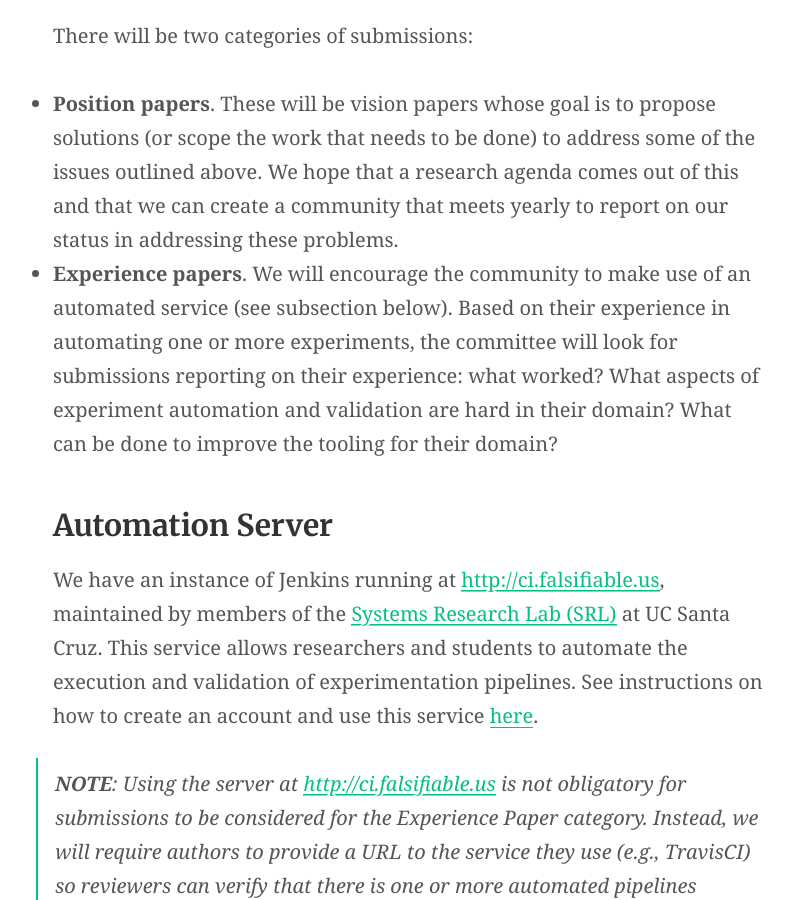
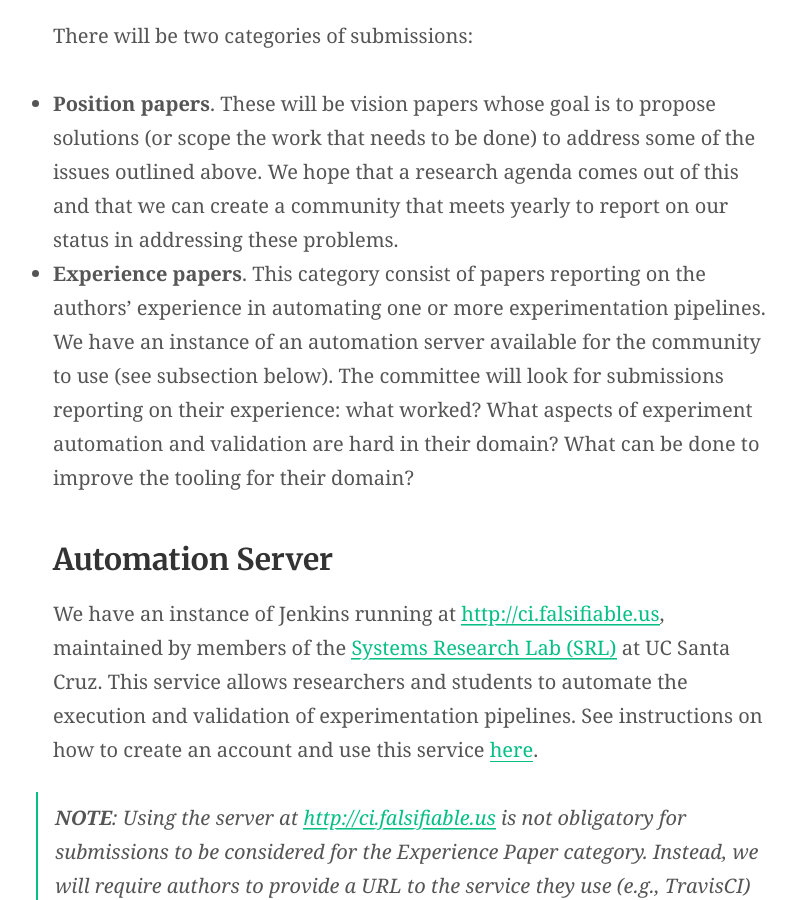
Before and after one commit to hwerbel/2018, a Jekyll site: the page built from index.md, in a window 1280 px wide and 900 px high, scrolled down 1702 px. Shown: the whole window, without its empty margins (230-1025 px from the left). Built offline with Jekyll 4.4.1, drawn with Linux system fonts in a browser that asks for light colours; our own code applies the rules of GitHub Pages for plain Markdown files; some of the changed text lies outside the part shown.

Commit message:
Reworded experience category

```diff
--- a/index.md
+++ b/index.md
@@ -57,13 +57,14 @@ There will be two categories of submissions:
     agenda comes out of this and that we can create a community that
     meets yearly to report on our status in addressing these problems.
 
-  * **Experience papers**. We will encourage the community to make use
-    of an automated service (see subsection below). Based on their
-    experience in automating one or more experiments, the committee
-    will look for submissions reporting on their experience: what
-    worked? What aspects of experiment automation and validation are
-    hard in their domain? What can be done to improve the tooling for
-    their domain?
+  * **Experience papers**. This category consist of papers reporting
+    on the authors' experience in automating one or more
+    experimentation pipelines. We have an instance of an automation
+    server available for the community to use (see subsection below).
+    The committee will look for submissions reporting on their
+    experience: what worked? What aspects of experiment automation and
+    validation are hard in their domain? What can be done to improve
+    the tooling for their domain?
 
 ### Automation Server
 
@@ -76,10 +77,11 @@ create an account and use this service
 [here](http://popper.readthedocs.io/en/latest/ci/jenkins.html#ci-falsifiable-us).
 
 > **NOTE**: Using the server at <http://ci.falsifiable.us> is not
-> obligatory for submissions to be considered for the Experience Paper
-> category. Instead, we will require authors to provide a URL to the
-> service they use (e.g., TravisCI) so reviewers can verify that there
-> is one or more automated pipelines associated to the submission.
+> obligatory for submissions to be considered for the _Experience
+> Paper_ category. Instead, we will require authors to provide a URL
+> to the service they use (e.g., TravisCI) so reviewers can verify
+> that there is one or more automated pipelines associated to the
+> submission.
 
 ## Important Dates
 
```
